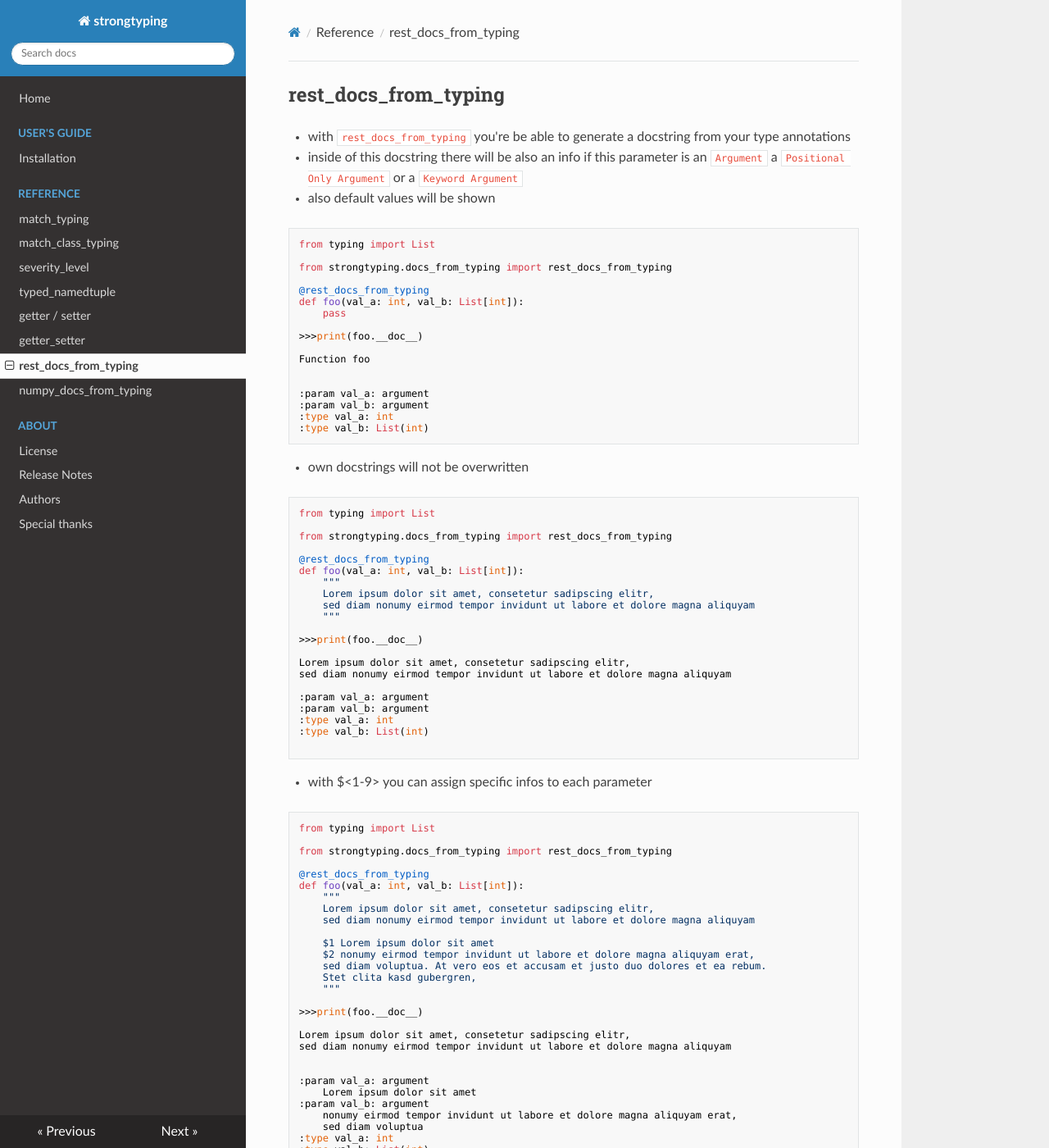
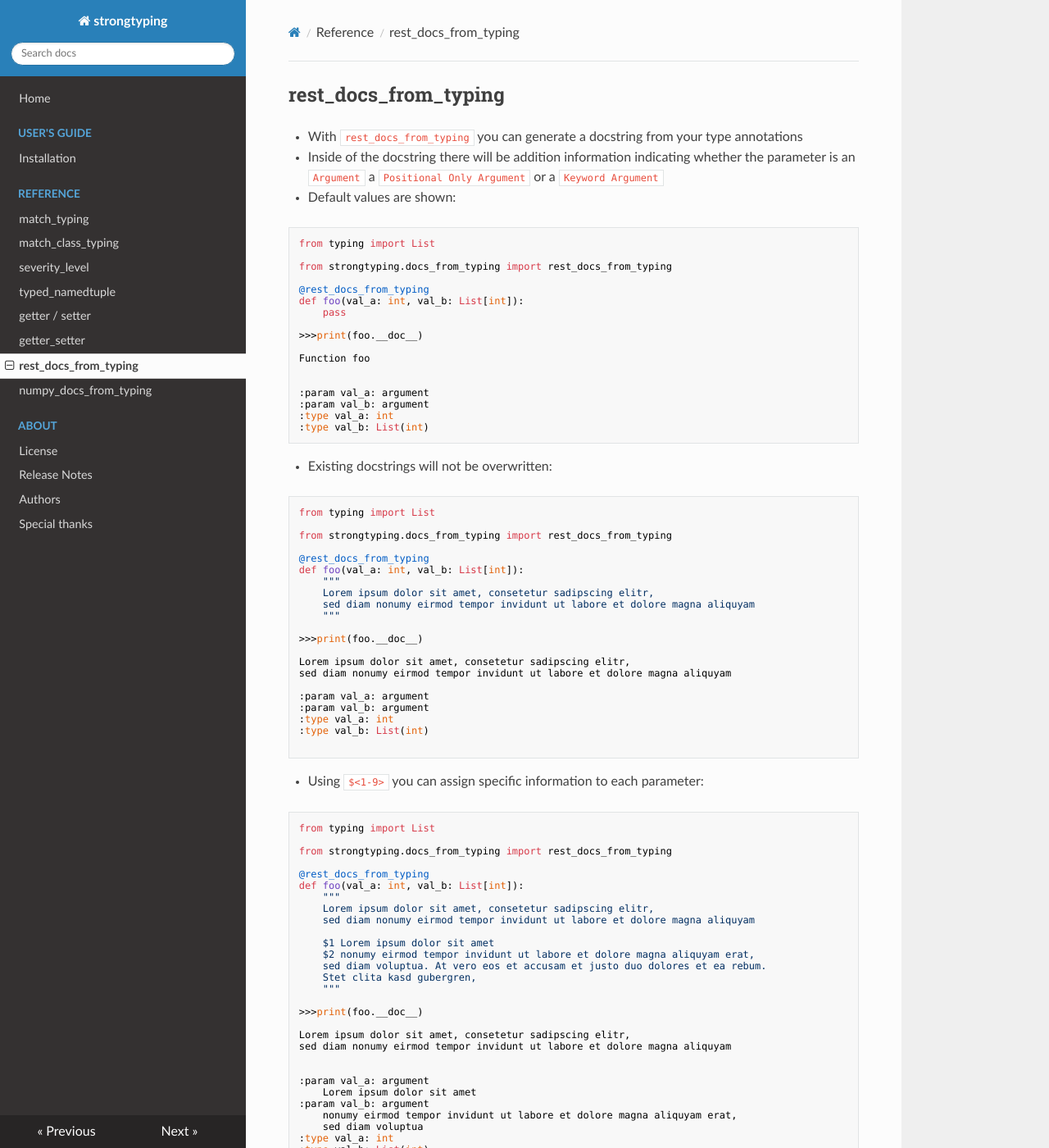
Before and after one commit to FelixTheC/strongtyping, an MkDocs documentation site: the page built from docs/rest_docs_from_typing.md, in a window 1280 px wide and 1400 px high. Shown: the whole window at 82% size. Built offline with MkDocs 1.6.1, drawn with Linux system fonts in a browser that asks for light colours; nearby versions of some CDN libraries.

Commit message:
Update rest_docs_from_typing.md

````diff
--- a/docs/rest_docs_from_typing.md
+++ b/docs/rest_docs_from_typing.md
@@ -1,11 +1,10 @@
 ## rest_docs_from_typing
 
-- with `rest_docs_from_typing`
-  you're be able to generate a docstring from your type annotations
+- With `rest_docs_from_typing` you can generate a docstring from your type annotations
 
-- inside of this docstring there will be also an info if this parameter is an `Argument`
+- Inside of the docstring there will be addition information indicating whether the parameter is an `Argument`
   a `Positional Only Argument` or a `Keyword Argument`
-- also default values will be shown
+- Default values are shown:
 ```python
 from typing import List
 
@@ -26,7 +25,7 @@ Function foo
 :type val_b: List(int)
 ```
 
-- own docstrings will not be overwritten
+- Existing docstrings will not be overwritten:
 ```python
 from typing import List
 
@@ -51,7 +50,7 @@ sed diam nonumy eirmod tempor invidunt ut labore et dolore magna aliquyam
 
 ```
 
-- with $<1-9> you can assign specific infos to each parameter
+- Using `$<1-9>` you can assign specific information to each parameter:
 ```python
 from typing import List
 
````
